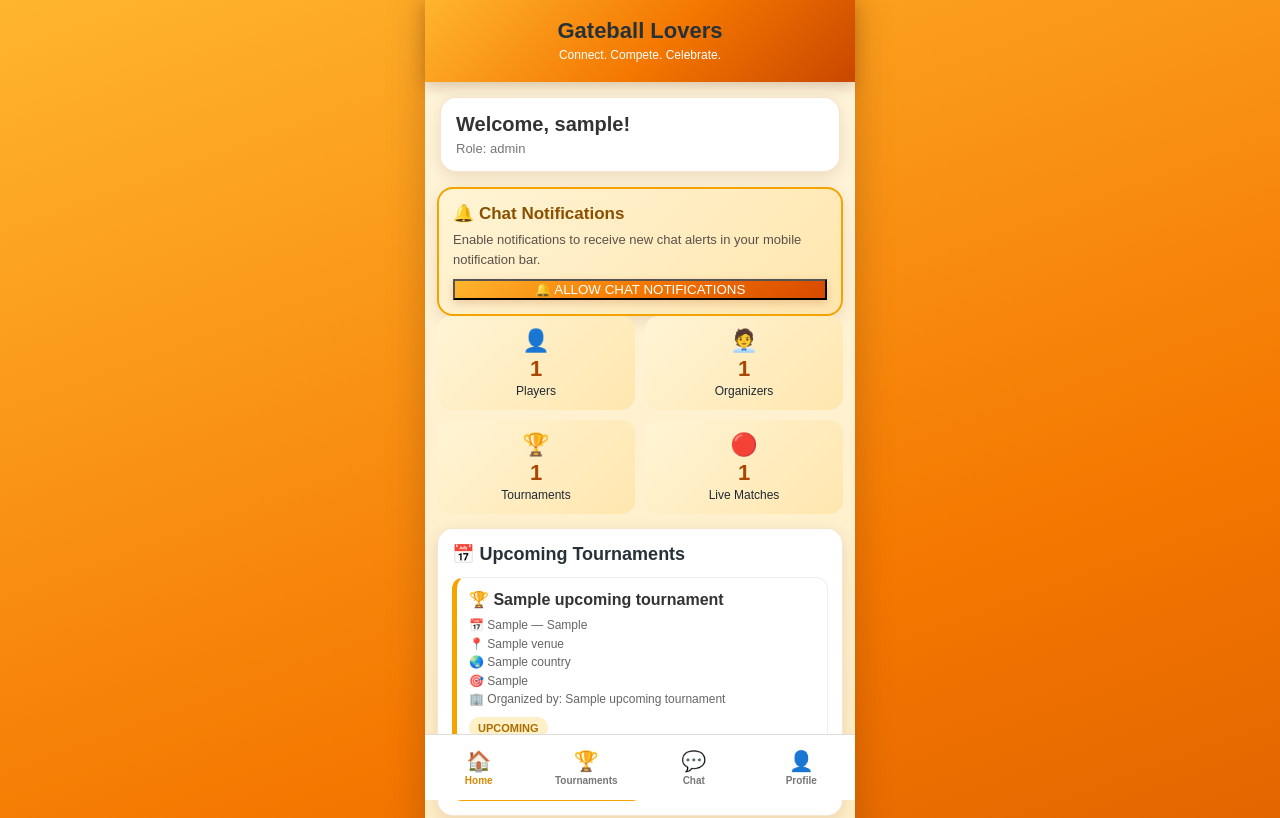
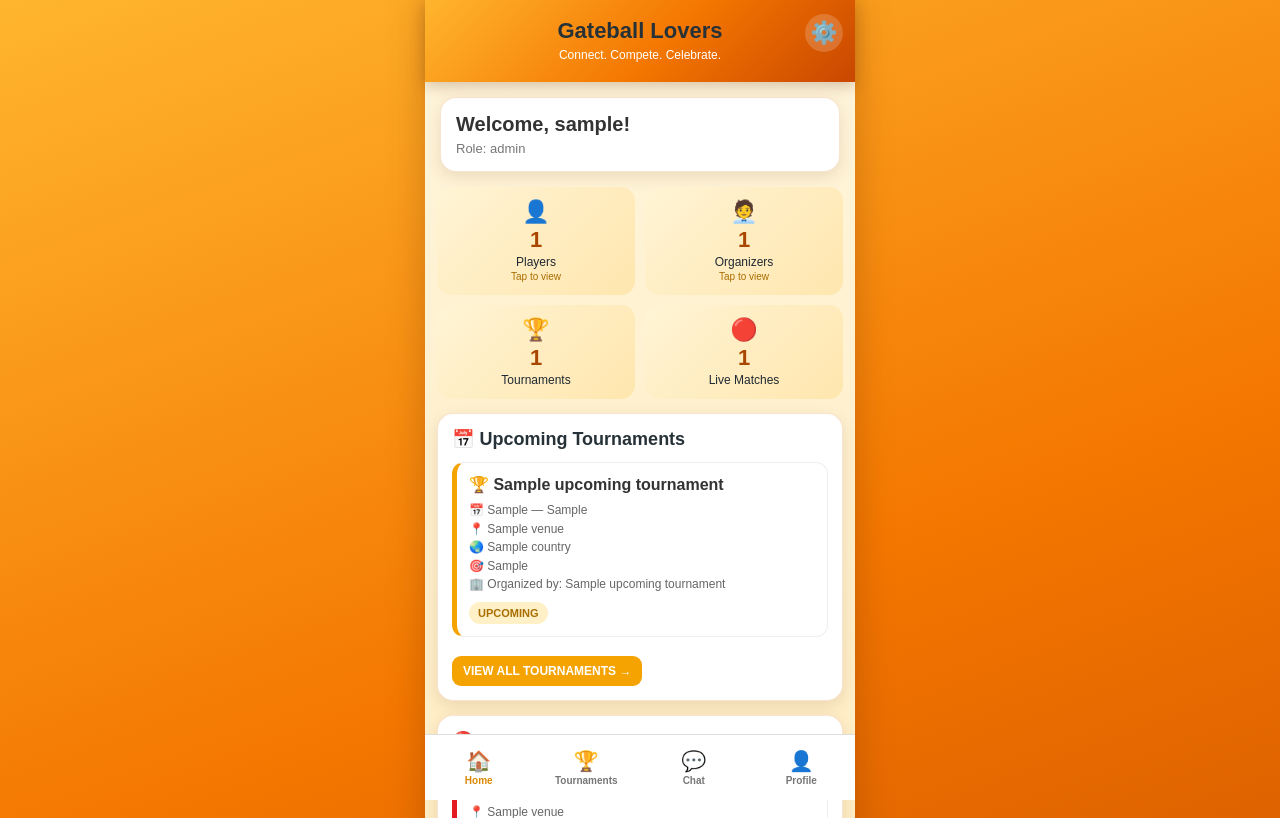
Before and after one commit to BiswaKiit/gateball-lovers, a Flask app: template templates/dashboard.html in a window 1280 px wide. Shown: the top 818 px of the page. Run offline with Flask 3, Linux system fonts and the light colour scheme; the template is opened without the code that fills it: most values are stand-ins (such as "Sample title", 1, 10 or a date in 2020).

Commit message:
Add files via upload

```diff
--- a/templates/dashboard.html
+++ b/templates/dashboard.html
@@ -39,9 +39,50 @@
             font-size: 22px;
         }
 
+        .top-header {
+            position: relative;
+        }
+
         .top-header p {
             margin: 4px 0 0;
             font-size: 12px;
+        }
+
+        .settings-link {
+            position: absolute;
+            right: 12px;
+            top: 14px;
+            width: 38px;
+            height: 38px;
+            display: flex;
+            align-items: center;
+            justify-content: center;
+            border-radius: 50%;
+            background: rgba(255,255,255,.18);
+            color: white;
+            text-decoration: none;
+            font-size: 22px;
+        }
+
+        .first-time-notice {
+            margin: 0 12px 12px;
+            padding: 12px 14px;
+            border: 1px solid #f4a300;
+            border-radius: 13px;
+            background: linear-gradient(135deg,#fff7df,#ffedbd);
+            color: #684900;
+            box-shadow: 0 2px 8px rgba(0,0,0,.05);
+        }
+
+        .first-time-notice strong {
+            display: block;
+            font-size: 14px;
+            margin-bottom: 4px;
+        }
+
+        .first-time-notice span {
+            font-size: 12px;
+            line-height: 1.45;
         }
 
         .welcome {
@@ -79,6 +120,16 @@
             border-radius: 14px;
             padding: 12px;
             text-align: center;
+            text-decoration: none;
+            color: inherit;
+            display: block;
+            cursor: pointer;
+            transition: transform .15s ease, box-shadow .15s ease;
+        }
+
+        .stat:hover, .stat:active {
+            transform: translateY(-1px);
+            box-shadow: 0 4px 12px rgba(0,0,0,.08);
         }
 
         .stat-icon {
@@ -343,7 +394,7 @@
 
 <link rel="manifest" href="/manifest.json">
 <link rel="stylesheet" href="/static/gateball-theme.css">
-<script defer src="/static/gateball-app.js?v=20260914-vapid-mismatch-fix"></script>
+<script defer src="/static/gateball-app.js?v=20260916-settings1"></script>
 <meta name="theme-color" content="#F47700">
 </head>
 
@@ -361,6 +412,7 @@
 <div class="app">
 
     <header class="top-header">
+        <a class="settings-link" href="{{ url_for('settings') }}" aria-label="Settings">⚙️</a>
         <h1>Gateball Lovers</h1>
         <p>Connect. Compete. Celebrate.</p>
     </header>
@@ -372,10 +424,10 @@
         </div>
     </div>
 
-    <section id="notificationPrompt" class="section" style="display:block;margin-top:0;border:2px solid #f4a300!important;background:linear-gradient(135deg,#fff4d5,#ffe6ae)!important;">
-        <div style="font-size:17px;font-weight:800;color:#8b4f00;">🔔 Chat Notifications</div>
-        <div id="notificationPromptText" style="font-size:13px;line-height:1.5;color:#5b514b;margin-top:6px;">Enable notifications to receive new chat alerts in your mobile notification bar.</div>
-        <button id="dashboardNotifyBtn" type="button" class="btn" style="margin-top:10px;width:100%;">🔔 ALLOW CHAT NOTIFICATIONS</button>
+    <section id="notificationPrompt" class="first-time-notice" style="display:none;">
+        <strong>🔔 Chat Notifications</strong>
+        <span>New here? To make sure you receive chat alerts, allow notifications and test them from <b>⚙️ Settings → Notifications</b>.</span>
+        <a href="{{ url_for('settings') }}" style="display:inline-block;margin-top:8px;padding:7px 10px;border-radius:8px;background:#F4A300;color:#fff;text-decoration:none;font-size:11px;font-weight:bold;">OPEN NOTIFICATION SETTINGS →</a>
     </section>
 
     {% with messages=get_flashed_messages() %}
@@ -389,17 +441,17 @@
     {% endwith %}
 
     <div class="stats">
-        <div class="stat">
+        <a class="stat" href="{{ url_for('profile', role='player') }}" aria-label="View players">
             <div class="stat-icon">👤</div>
             <div class="stat-number">{{ players_count }}</div>
-            <div class="stat-label">Players</div>
-        </div>
+            <div class="stat-label">Players<br><span style="font-size:10px;color:#a96d00;">Tap to view</span></div>
+        </a>
 
-        <div class="stat">
+        <a class="stat" href="{{ url_for('profile', role='organizer') }}" aria-label="View organizers">
             <div class="stat-icon">🧑‍💼</div>
             <div class="stat-number">{{ organizers_count }}</div>
-            <div class="stat-label">Organizers</div>
-        </div>
+            <div class="stat-label">Organizers<br><span style="font-size:10px;color:#a96d00;">Tap to view</span></div>
+        </a>
 
         <div class="stat">
             <div class="stat-icon">🏆</div>
```
Also changed, not shown: templates/settings.html (added, +53 -0 lines).
